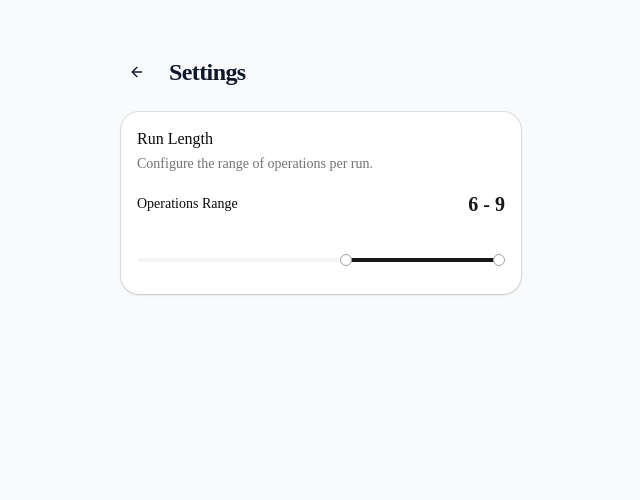
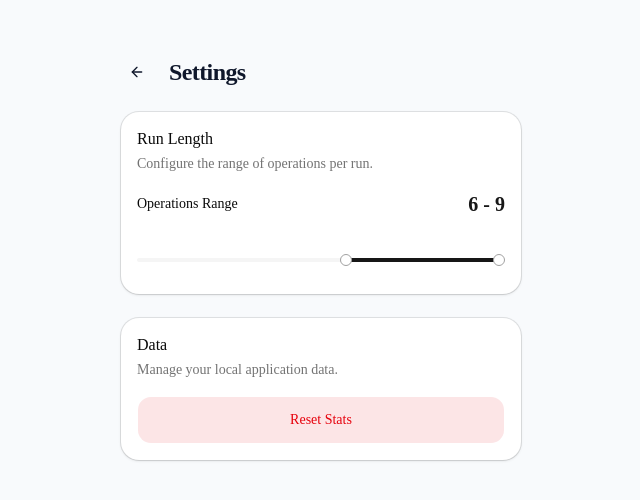
Before and after one commit to Wapeto/calculus-v2, a Next.js app: page /settings in a window 1280 px wide. Shown: the top 500 px of the page, without its empty margins (319-959 px from the left). Built offline with nearby package versions, Linux system fonts and the light colour scheme.

Commit message:
feat: add reset stats button in settings

```diff
--- a/app/settings/page.tsx
+++ b/app/settings/page.tsx
@@ -10,6 +10,7 @@ import Link from "next/link"
 export default function Settings() {
   const operationsRange = useStore((state) => state.operationsRange)
   const setOperationsRange = useStore((state) => state.setOperationsRange)
+  const clearHistory = useStore((state) => state.clearHistory)
 
   return (
     <div className="flex-1 flex flex-col gap-6 py-8">
@@ -46,6 +47,28 @@ export default function Settings() {
           />
         </CardContent>
       </Card>
+
+      <Card className="rounded-2xl shadow-sm border-slate-200">
+        <CardHeader>
+          <CardTitle>Data</CardTitle>
+          <CardDescription>
+            Manage your local application data.
+          </CardDescription>
+        </CardHeader>
+        <CardContent>
+          <Button
+            variant="destructive"
+            className="w-full rounded-xl h-12"
+            onClick={() => {
+              if (window.confirm("Are you sure you want to reset all your stats and run history?")) {
+                clearHistory();
+              }
+            }}
+          >
+            Reset Stats
+          </Button>
+        </CardContent>
+      </Card>
     </div>
   )
 }
--- a/lib/store.ts
+++ b/lib/store.ts
@@ -16,6 +16,7 @@ interface CalculusState {
   setOperationsRange: (range: [number, number]) => void
   history: RunHistory[]
   addRun: (run: RunHistory) => void
+  clearHistory: () => void
 }
 
 export const useStore = create<CalculusState>()(
@@ -25,6 +26,7 @@ export const useStore = create<CalculusState>()(
       setOperationsRange: (range) => set({ operationsRange: range }),
       history: [],
       addRun: (run) => set((state) => ({ history: [...state.history, run] })),
+      clearHistory: () => set({ history: [] }),
     }),
     {
       name: 'calculus-storage',
```
